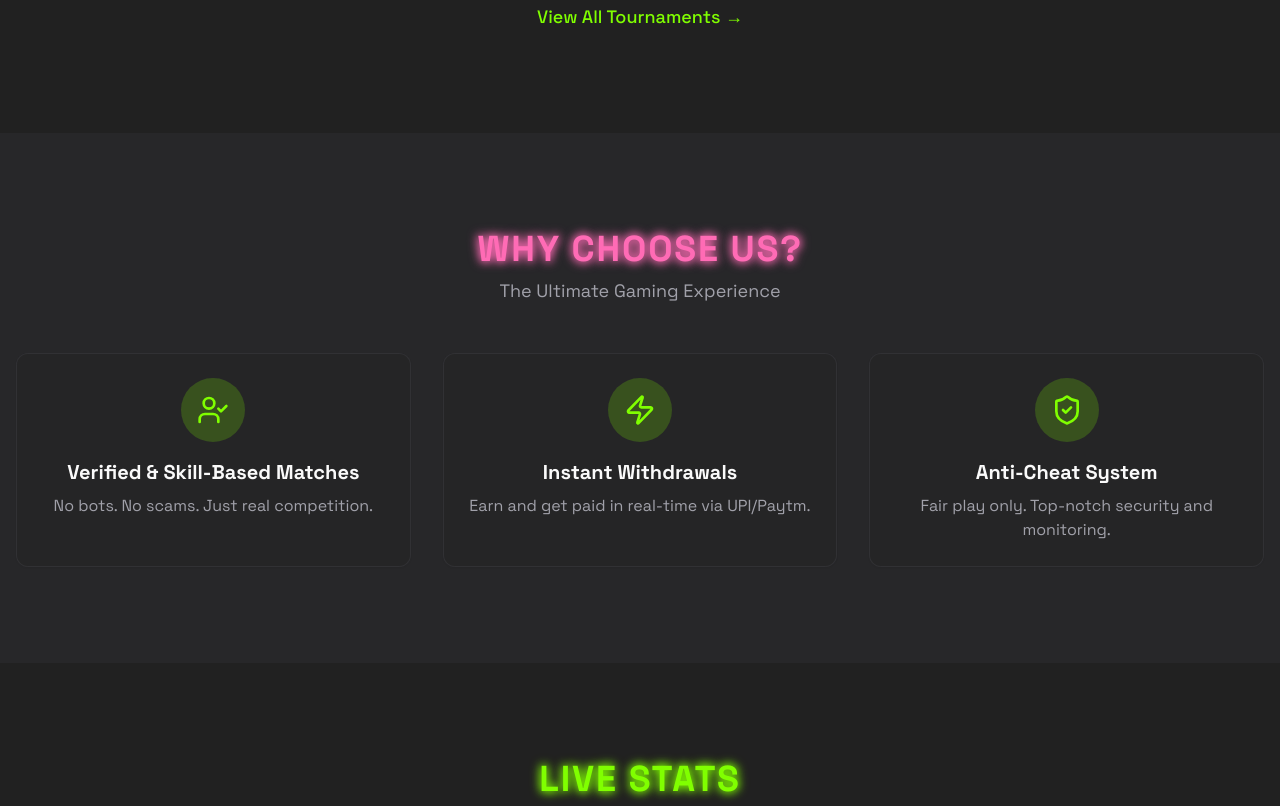
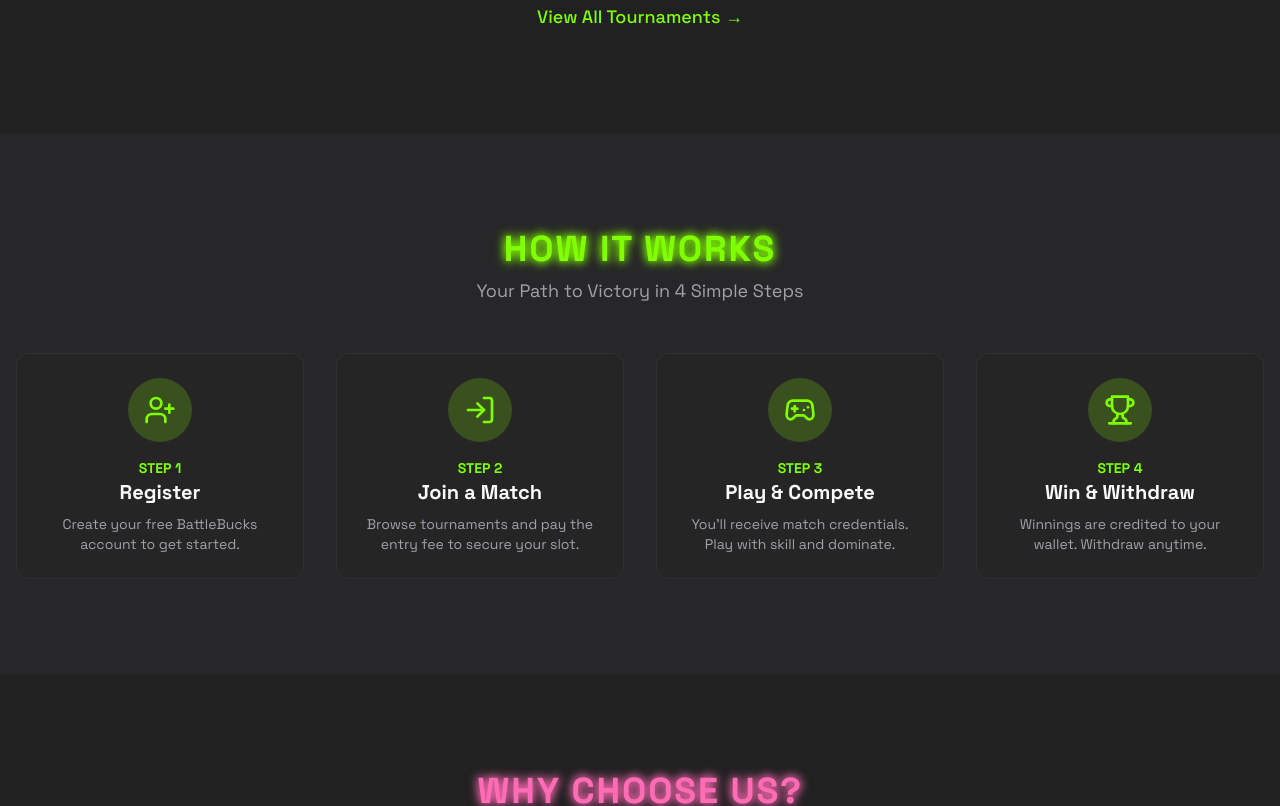
Before and after one commit to Rupesh6786/test09, a Next.js app: page / in a window 1280 px wide. Shown: the part 1080-1886 px from the top of the page. Built offline with nearby package versions, Linux system fonts and the light colour scheme; no server answers; the database is empty.

Commit message:
Create a "How It Works" section for the homepage

```diff
--- a/src/app/page.tsx
+++ b/src/app/page.tsx
@@ -15,7 +15,7 @@ import { collection, getDocs, query, where, limit } from 'firebase/firestore';
 import type { Tournament } from '@/lib/data';
 import { Skeleton } from '@/components/ui/skeleton';
 import { Card, CardContent } from '@/components/ui/card';
-import { UserCheck, ShieldCheck, Zap, Gamepad2, Trophy, Users, Award } from 'lucide-react';
+import { UserCheck, ShieldCheck, Zap, Gamepad2, Trophy, Users, Award, UserPlus, LogIn } from 'lucide-react';
 
 export default function Home() {
   return (
@@ -24,6 +24,7 @@ export default function Home() {
       <main className="flex-1">
         <HeroSection />
         <TournamentsSection />
+        <HowItWorksSection />
         <WhyChooseUsSection />
         <LiveStatsSection />
         <TestimonialsSection />
@@ -132,9 +133,64 @@ function TournamentsSection() {
   );
 }
 
+function InfoStepCard({ icon, step, title, description }: { icon: React.ReactNode, step: string, title: string, description: string }) {
+    return (
+        <Card className="bg-card/80 backdrop-blur-sm border-border/50 text-center p-6 transform transition-all duration-300 hover:scale-105 hover:-translate-y-1 hover:shadow-lg">
+            <div className="flex justify-center mb-4">
+                <div className="p-4 bg-primary/20 rounded-full">
+                    {icon}
+                </div>
+            </div>
+            <p className="font-bold text-primary text-sm uppercase">{step}</p>
+            <h3 className="text-xl font-bold mb-2">{title}</h3>
+            <p className="text-muted-foreground text-sm">{description}</p>
+        </Card>
+    );
+}
+
+function HowItWorksSection() {
+  return (
+    <section id="how-it-works" className="py-16 md:py-24 bg-muted/40">
+      <div className="container mx-auto px-4">
+        <div className="text-center mb-12">
+          <h2 className="font-headline text-3xl md:text-4xl font-bold uppercase tracking-wider text-primary text-shadow-primary">How It Works</h2>
+          <p className="text-lg text-muted-foreground mt-2">Your Path to Victory in 4 Simple Steps</p>
+        </div>
+        <div className="grid grid-cols-1 sm:grid-cols-2 lg:grid-cols-4 gap-8">
+          <InfoStepCard
+            icon={<UserPlus className="w-8 h-8 text-primary" />}
+            step="Step 1"
+            title="Register"
+            description="Create your free BattleBucks account to get started."
+          />
+          <InfoStepCard
+            icon={<LogIn className="w-8 h-8 text-primary" />}
+            step="Step 2"
+            title="Join a Match"
+            description="Browse tournaments and pay the entry fee to secure your slot."
+          />
+          <InfoStepCard
+            icon={<Gamepad2 className="w-8 h-8 text-primary" />}
+            step="Step 3"
+            title="Play & Compete"
+            description="You'll receive match credentials. Play with skill and dominate."
+          />
+          <InfoStepCard
+            icon={<Trophy className="w-8 h-8 text-primary" />}
+            step="Step 4"
+            title="Win & Withdraw"
+            description="Winnings are credited to your wallet. Withdraw anytime."
+          />
+        </div>
+      </div>
+    </section>
+  );
+}
+
+
 function WhyChooseUsSection() {
   return (
-    <section className="bg-muted/40 py-16 md:py-24">
+    <section className="py-16 md:py-24">
       <div className="container mx-auto px-4">
         <div className="text-center mb-12">
           <h2 className="font-headline text-3xl md:text-4xl font-bold uppercase tracking-wider text-accent text-shadow-accent">Why Choose Us?</h2>
```
Also changed, not shown: 2 other files (tests, documents, lock files or other folders).
